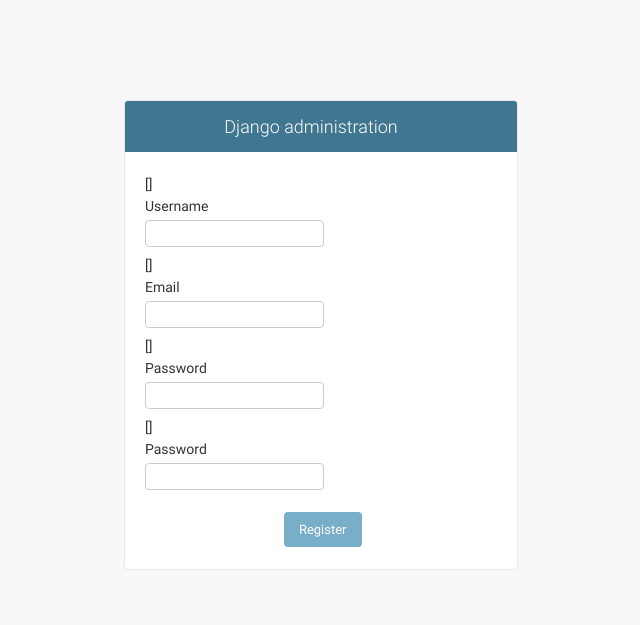
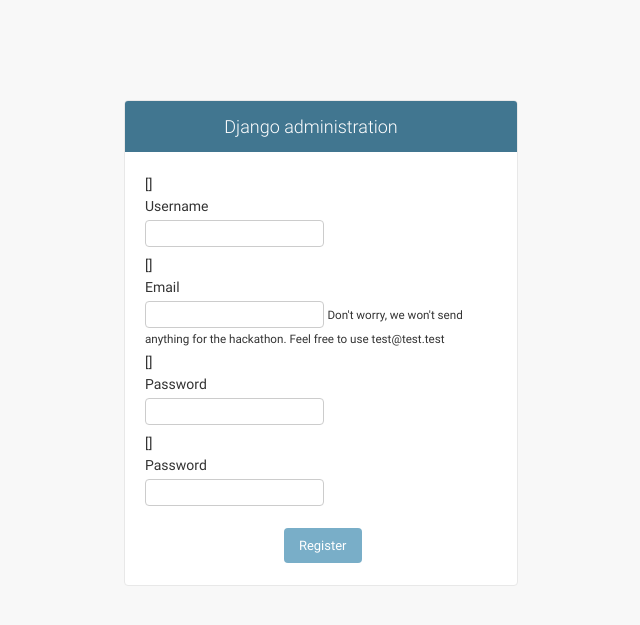
Before and after one commit to fluix-dev/cloak, a Django app: template app/templates/django_registration/registration_form.html in a window 1280 px wide. Shown: the top 625 px of the page, without its empty margins (319-959 px from the left). Run offline with Django 3.2, Linux system fonts and the light colour scheme; the template is opened without the code that fills it, so the values that code supplies are empty, except form fields; tables that the repository leaves empty hold one stand-in row (values such as "Sample post"); form fields are guessed from the names that the template uses; some libraries are stand-ins or nearby versions.

Commit message:
Add note about no emailing during hackathon

```diff
--- a/app/templates/django_registration/registration_form.html
+++ b/app/templates/django_registration/registration_form.html
@@ -1,7 +1,7 @@
 {% extends "admin/base_site.html" %}
 {% load i18n static %}
 
-{% block extrastyle %}{{ block.super }}<link rel="stylesheet" type="text/css" href="{% static "admin/css/login.css" %}">
+{% block extrastyle %}{{ block.super }}<link rel="stylesheet" type="text/css" href="{% static "admin/css/login.css" %}"><link rel="stylesheet" href="https://cdnjs.cloudflare.com/ajax/libs/material-design-iconic-font/2.2.0/css/material-design-iconic-font.min.css">
 {{ form.media }}
 {% endblock %}
 
@@ -53,6 +53,8 @@
   <div class="form-row">
     {{ form.email.errors }}
     {{ form.email.label_tag }} {{ form.email }}
+    <small><i class="zmdi zmdi-email-open"></i> Don't worry, we won't send
+      anything for the hackathon. Feel free to use test@test.test</small>
   </div>
   <div class="form-row">
     {{ form.password1.errors }}
```
